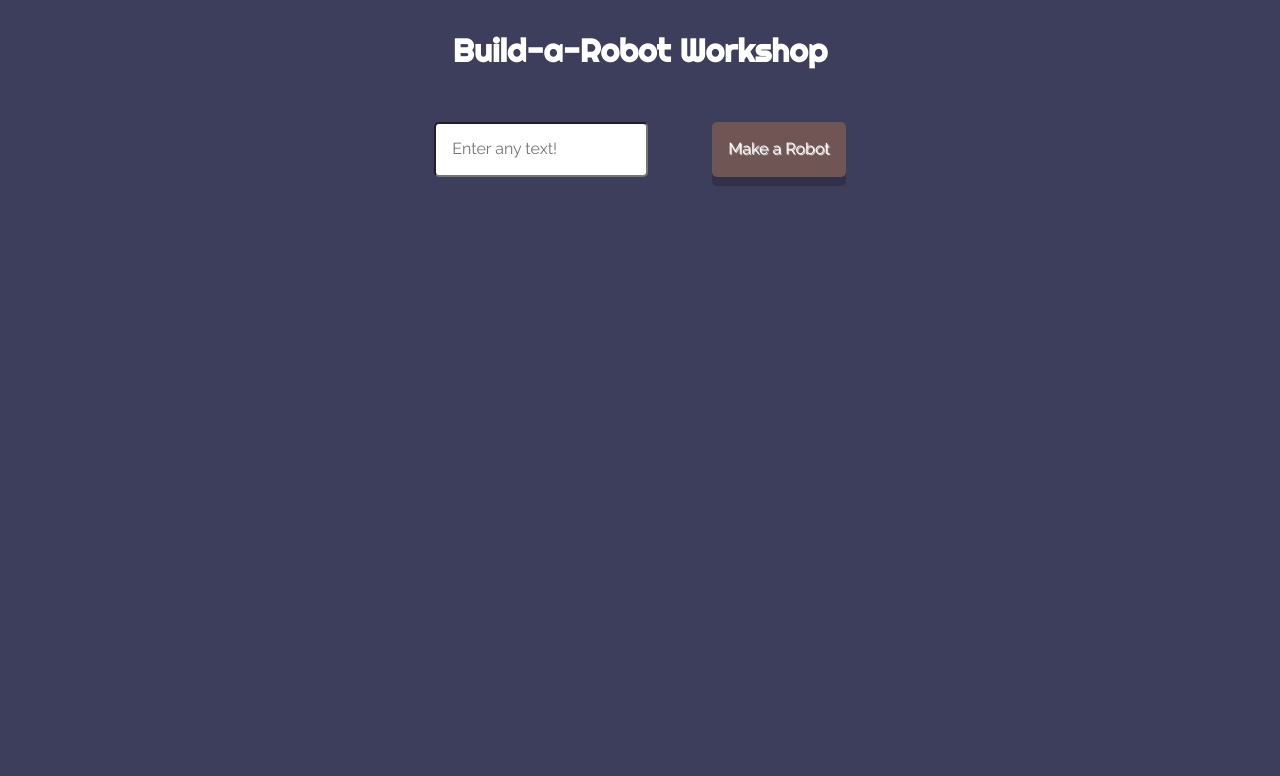
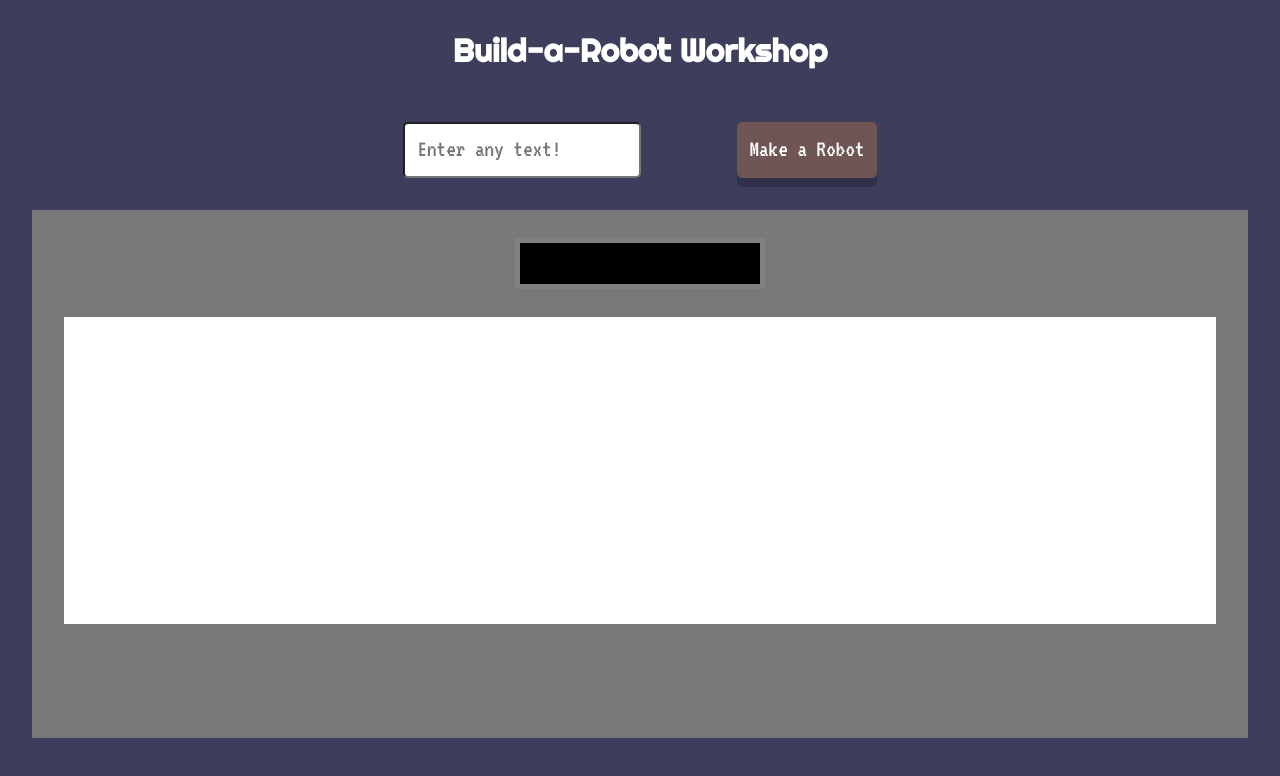
Before and after one commit to stella-yc/robohash, a React (Create React App) app: page / in a window 1280 px wide. Shown: the top 776 px of the page. Built offline with nearby package versions, Linux system fonts and the light colour scheme.

Commit message:
Fleshing out styling more

```diff
--- a/public/index.html
+++ b/public/index.html
@@ -21,7 +21,7 @@
       Learn how to configure a non-root public URL by running `npm run build`.
     -->
   <title>React App</title>
-  <link href="https://fonts.googleapis.com/css?family=Raleway|Righteous" rel="stylesheet">
+  <link href="https://fonts.googleapis.com/css?family=Righteous|VT323" rel="stylesheet">
 </head>
 
 <body>
--- a/src/App/App.module.css
+++ b/src/App/App.module.css
@@ -1,11 +1,11 @@
 .app {
   text-align: center;
-  background-color: #3d3d5c;
   width: 100%;
   height: 100vh;
   margin: 0;
 }
 
 body {
-  font-family: "Raleway", sans-serif;
+  font-family: "VT323", monospace;
+  background-color: #3d3d5c;
 }
--- a/src/components/Header/Header.module.css
+++ b/src/components/Header/Header.module.css
@@ -3,5 +3,5 @@
   margin-top: 0;
   padding: 1em 0;
   font-family: "Righteous", cursive;
-  /* font-family: 'Raleway', sans-serif; */
+  height: 10%;
 }
--- a/src/components/Robohasher/Robohasher.jsx
+++ b/src/components/Robohasher/Robohasher.jsx
@@ -2,6 +2,7 @@ import React, { PureComponent } from "react";
 
 import { RobohashForm } from "../RobohashForm/RobohashForm";
 import { RobotDisplay } from "../RobotDisplay/RobotDisplay";
+import styles from "./Robohasher.module.css";
 
 export class Robohasher extends PureComponent {
   constructor(props) {
@@ -19,7 +20,7 @@ export class Robohasher extends PureComponent {
   render() {
     const { userInput } = this.state;
     return (
-      <div>
+      <div className={styles.container}>
         <RobohashForm handleSubmit={this.updateUserInput} />
         <RobotDisplay userInput={userInput} />
       </div>
--- /dev/null
+++ b/src/components/Robohasher/Robohasher.module.css
@@ -0,0 +1,4 @@
+.container {
+  width: 100%;
+  height: 80%;
+}
--- a/src/components/RobotDisplay/RobotDisplay.jsx
+++ b/src/components/RobotDisplay/RobotDisplay.jsx
@@ -1,16 +1,25 @@
 import React, { PureComponent } from "react";
 import PropTypes from "prop-types";
+
+import styles from "./RobotDisplay.module.css";
 
 export class RobotDisplay extends PureComponent {
   render() {
     const { userInput } = this.props;
-    if (!userInput) {
-      return null;
-    }
     return (
-      <div>
-        <h2>{userInput}</h2>
-        <img src={`https://robohash.org/${userInput}`} alt="custom-robot" />
+      <div className={styles.container}>
+        <h2 className={styles.userInput}>{userInput}</h2>
+        <div className={styles.robotContainer}>
+          {userInput && (
+            <div>
+              <img
+                src={`https://robohash.org/${userInput}`}
+                alt="custom-robot"
+                className={styles.image}
+              />
+            </div>
+          )}
+        </div>
       </div>
     );
   }
--- /dev/null
+++ b/src/components/RobotDisplay/RobotDisplay.module.css
@@ -0,0 +1,35 @@
+.container {
+  background-color: #797979;
+  margin: 2rem;
+  padding: 0.5rem 2rem;
+  min-height: 50vh;
+  height: 80%;
+}
+
+.userInput {
+  color: white;
+  background-color: black;
+  border: 5px solid gray;
+  display: inline-block;
+  min-width: 10em;
+  margin-bottom: 1.5rem;
+  height: 1.5em;
+  padding: 0.2em 0 0 0;
+}
+
+.robotContainer {
+  background-color: white;
+  height: 60%;
+  overflow: hidden;
+  position: relative;
+}
+
+.image {
+  height: 100%;
+  margin: 0;
+  padding: 0;
+  /* position: absolute; */
+  /* right: -300px; */
+  animation: slide 0.5s forwards;
+  animation-delay: 2s;
+}
--- a/src/components/SubmitButton/SubmitButton.module.css
+++ b/src/components/SubmitButton/SubmitButton.module.css
@@ -3,12 +3,12 @@
   background-color: #705555;
   color: white;
   border: none;
-  padding: 1em;
+  padding: 0.5em;
   border-radius: 5px;
   box-shadow: 0 9px rgba(0, 0, 0, 0.2);
-  text-shadow: 1px 1px 1px #fff;
   transition: All 250ms ease;
   outline: none;
+  font-size: 1.5em;
 }
 
 .submitButton:active {
--- a/src/components/TextInput/TextInput.module.css
+++ b/src/components/TextInput/TextInput.module.css
@@ -1,4 +1,5 @@
 .textInput {
-  padding: 1em;
+  padding: 0.5em;
   border-radius: 5px;
+  font-size: 1.5em;
 }
```
